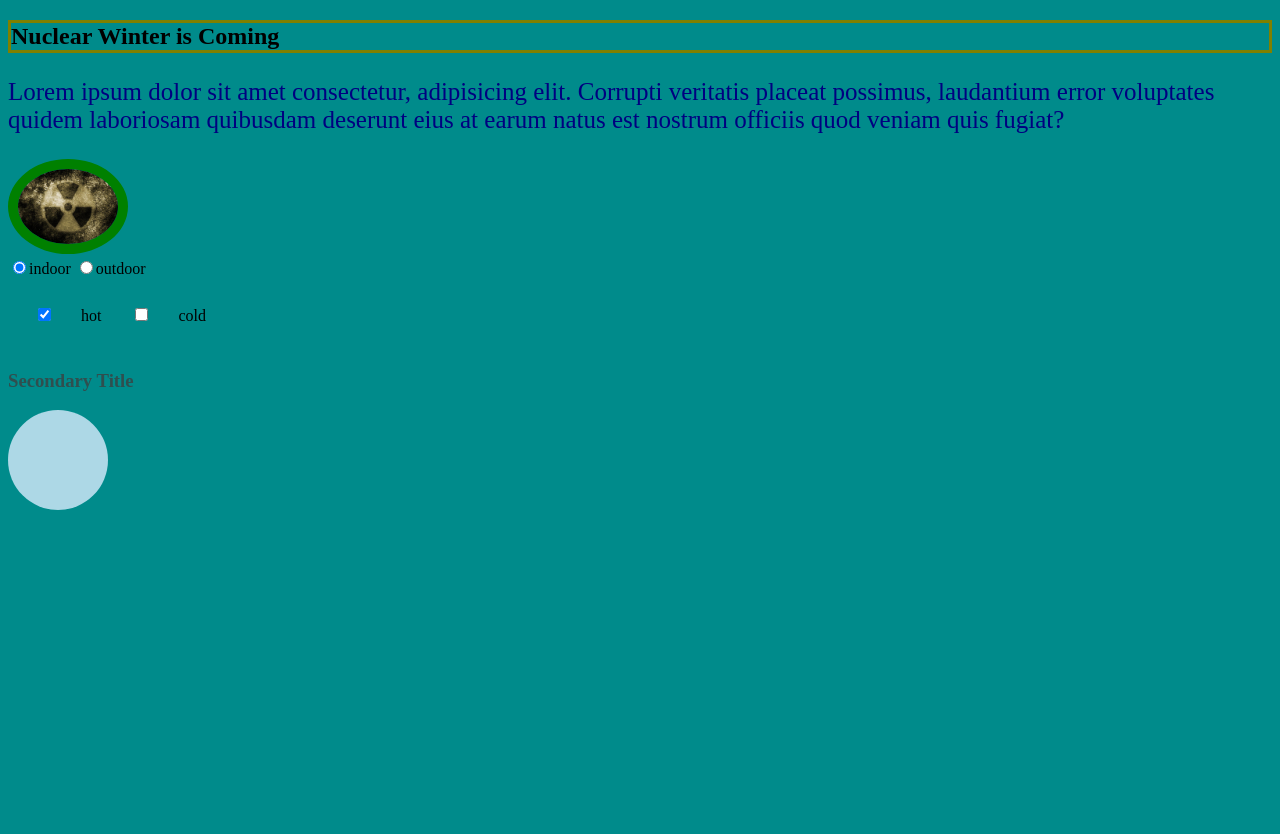
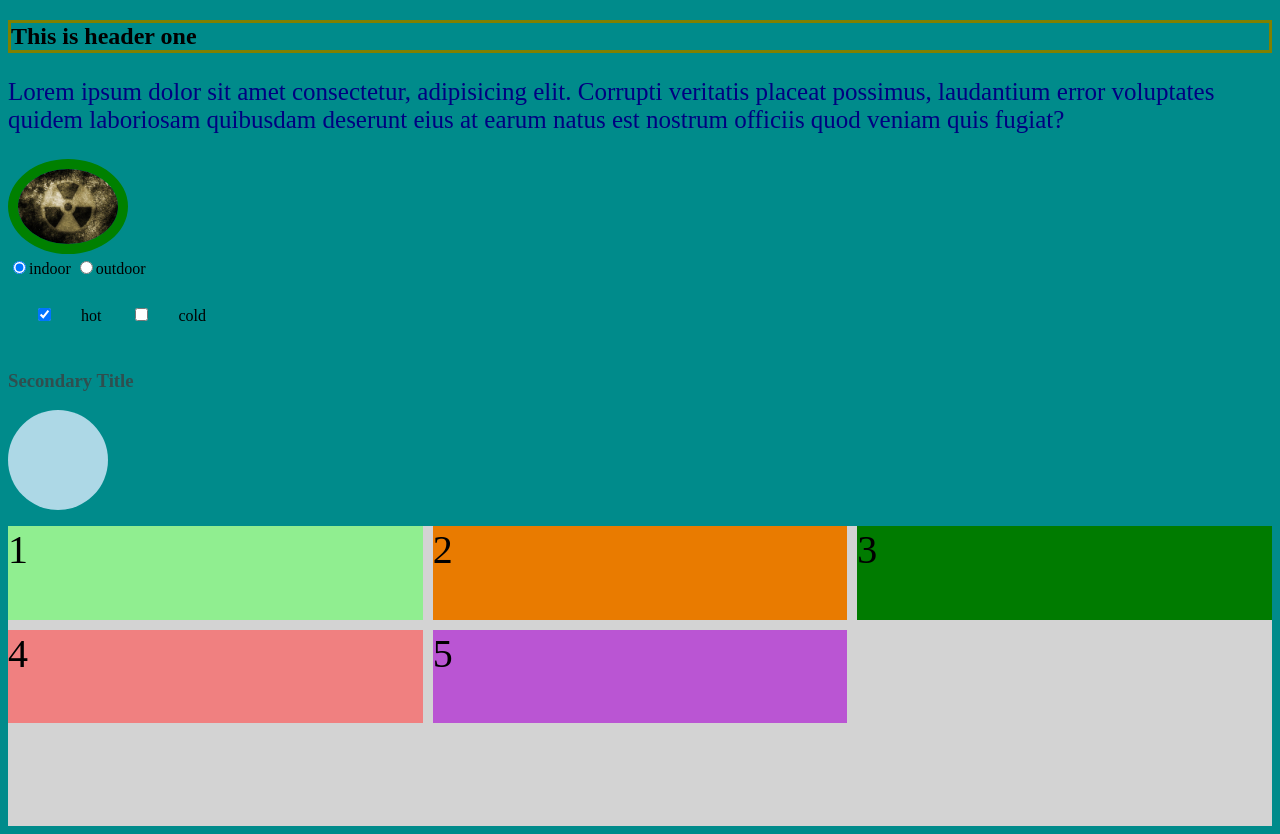
Before and after one commit to xram255/CSS_test, a plain HTML site: page page2.html in a window 1280 px wide. Before the commit the page ends 800 px from the top, so only its background shows below. Drawn offline with Linux system fonts and the light colour scheme; a web font is replaced by a local one.

Commit message:
grid layout added

```diff
--- a/css/styles_p2.css
+++ b/css/styles_p2.css
@@ -1,3 +1,8 @@
+:root
+{
+    --gridcolor: 0;
+}
+
 .thick_green_border
 {
     border-color: green;
@@ -98,3 +103,21 @@ body
     width: 100px;
     height: 100px;
 }
+
+.d1{background-color: lightgreen;}
+.d2{background-color: rgb(233, 123, 0);}
+.d3{background-color: rgb(var(--gridcolor), 123, 0);}
+.d4{background-color: lightcoral;}
+.d5{background-color: mediumorchid;}
+
+.container
+{
+    font-size: 40px;
+    width: 100%;
+    height: 300px;
+    background-color: lightgray;
+    display: grid;
+    grid-template-columns: 1fr 1fr 1fr;
+    grid-template-rows: 2fr 2fr 2fr;
+    grid-gap: 10px;
+}
--- a/page2.html
+++ b/page2.html
@@ -8,7 +8,7 @@
     <link href="https://fonts.googleapis.com/css2?family=Baloo+Da+2&family=Mansalva&family=Nerko+One&display=swap" rel="stylesheet">
 </head>
 <body>
-    <h2>Nuclear Winter is Coming</h2>
+    <h2>This is header one </h2>
     <p class="para1">
         Lorem ipsum dolor sit amet consectetur, adipisicing elit. Corrupti veritatis placeat possimus, laudantium error voluptates quidem laboriosam quibusdam deserunt eius at earum natus est nostrum officiis quod veniam quis fugiat?
     </p>
@@ -23,5 +23,13 @@
 
     <h3 class="header2class" id="header2id">Secondary Title</h3>
     <p id="shape"></p>
+    <div class="container">
+        <div class="d1">1</div>
+        <div class="d2">2</div>
+        <div class="d3">3</div>
+        <div class="d4">4</div>
+        <div class="d5">5</div>
+
+    </div>
 </body>
 </html>
```
